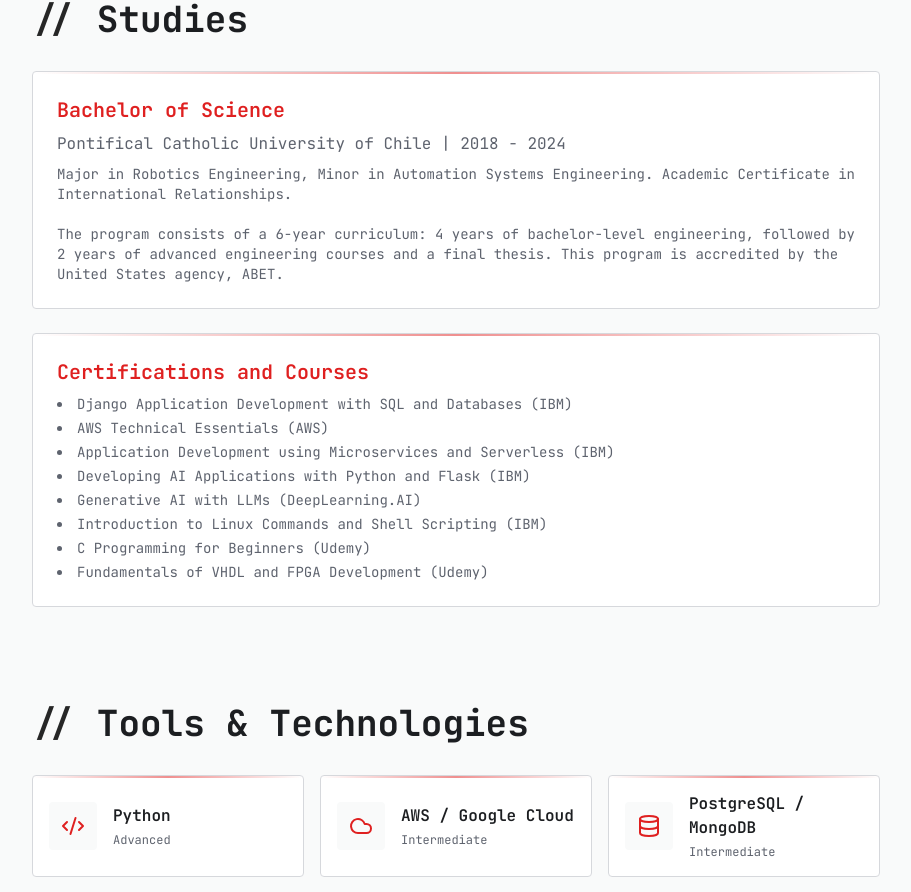
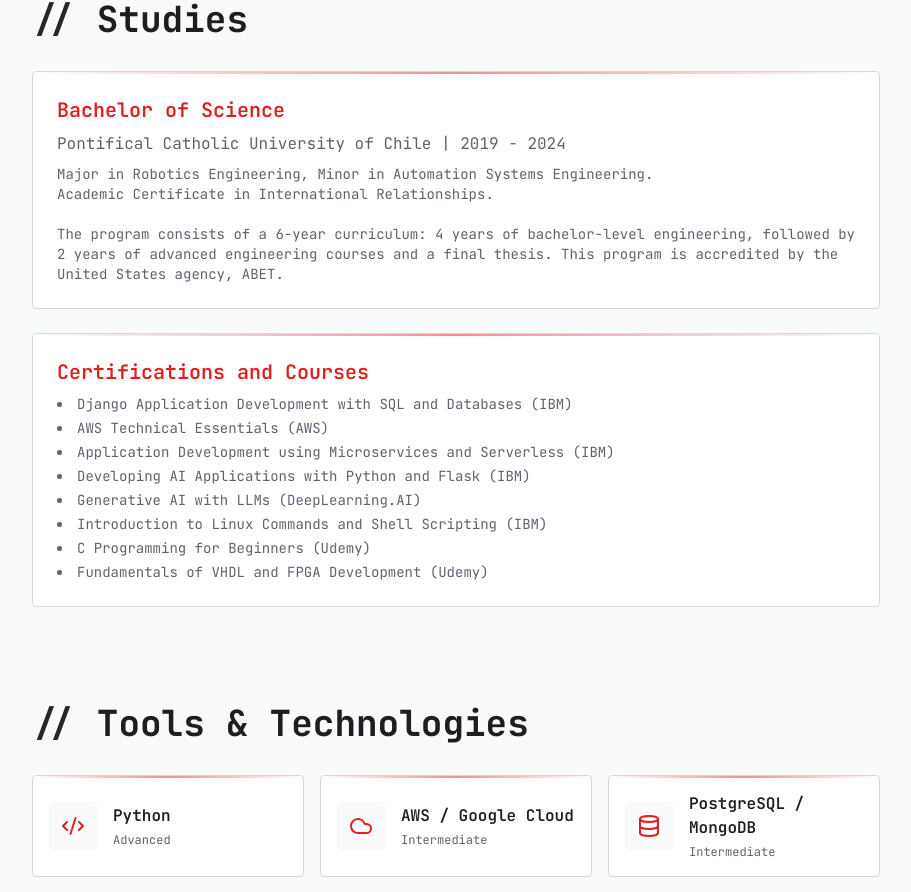
Before and after one commit to mbflores3/mbflores3.github.io, a React (Vite) app: page / in a window 1280 px wide. Shown: the part 3477-4369 px from the top of the page, without its empty margins (184-1095 px from the left). Built offline with nearby package versions, Linux system fonts and the light colour scheme.

Commit message:
Update Index.tsx

```diff
--- a/src/pages/Index.tsx
+++ b/src/pages/Index.tsx
@@ -173,9 +173,9 @@ const Index = () => {
               <h3 className="text-xl font-semibold text-primary mb-2">
                 Bachelor of Science
               </h3>
-              <p className="text-muted-foreground mb-2">Pontifical Catholic University of Chile | 2018 - 2024</p>
+              <p className="text-muted-foreground mb-2">Pontifical Catholic University of Chile | 2019 - 2024</p>
               <p className="text-sm text-muted-foreground">
-                Major in Robotics Engineering, Minor in Automation Systems Engineering.
+                Major in Robotics Engineering, Minor in Automation Systems Engineering.<br />
                 Academic Certificate in International Relationships.
                 <br /><br />
                 The program consists of a 6-year curriculum: 4 years of bachelor-level engineering, followed by 2 years of advanced engineering courses and a final thesis.
```
